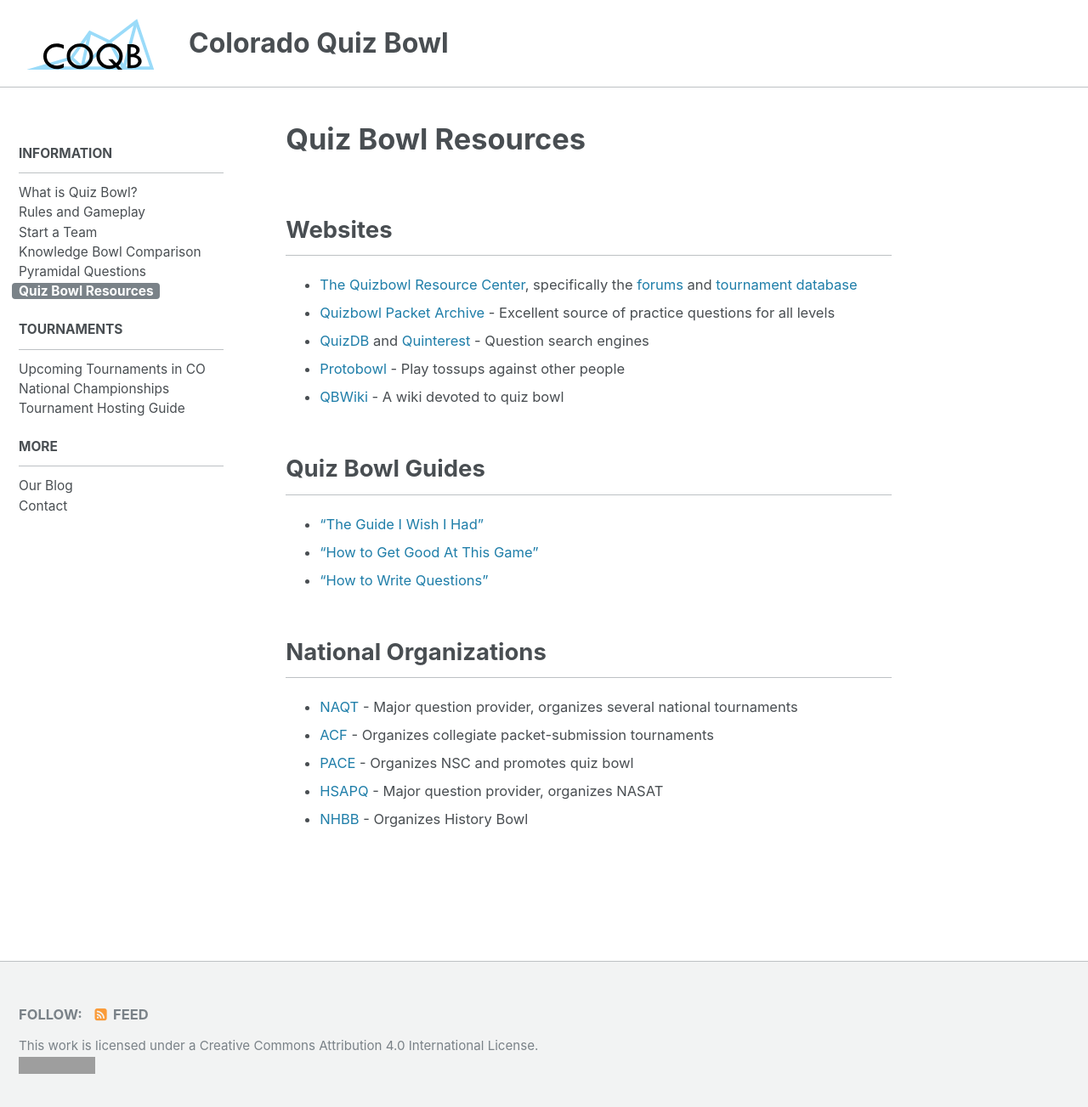
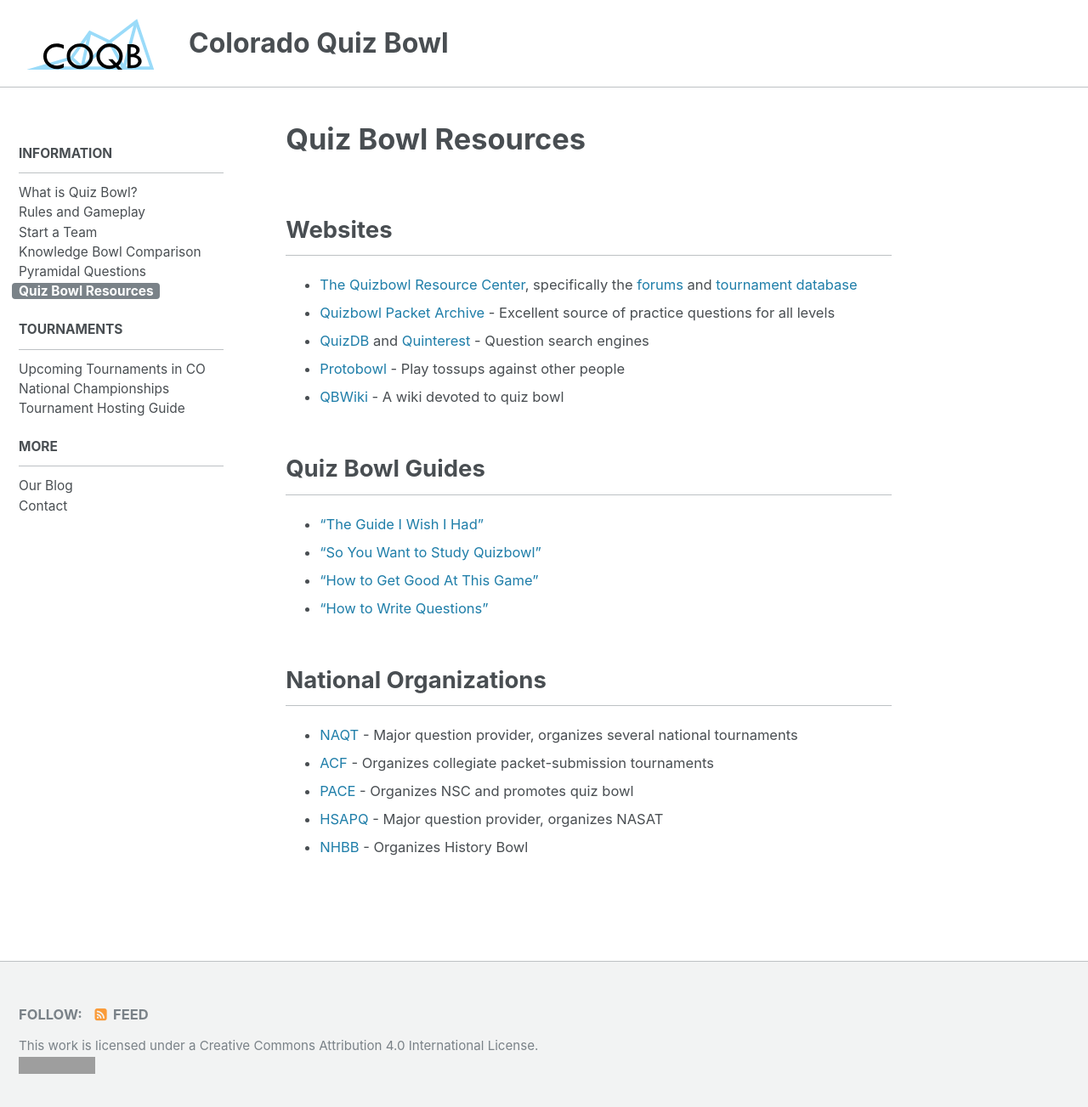
Before and after one commit to matt2718/colorado-qb, a Jekyll site: the page built from _pages/info/resources.md, in a window 1280 px wide and 1309 px high. Shown: the top 1303 px of the window at 85% size. Built offline with Jekyll 4.4.1, drawn with Linux system fonts in a browser that asks for light colours; grey boxes are pictures that could not be loaded.

Commit message:
Added study guide link

```diff
--- a/_pages/info/resources.md
+++ b/_pages/info/resources.md
@@ -18,6 +18,7 @@
 ## Quiz Bowl Guides
 
 * ["The Guide I Wish I Had"](/assets/the-guide-i-wish-i-had.pdf)
+* ["So You Want to Study Quizbowl"](http://hsquizbowl.org/forums/viewtopic.php?f=30&t=14099)
 * ["How to Get Good At This Game"](https://www.qbwiki.com/wiki/How_to_Get_Good_
     at_This_Game)
 * ["How to Write Questions"](http://hsquizbowl.org/forums/viewtopic.php?f=30&
```
